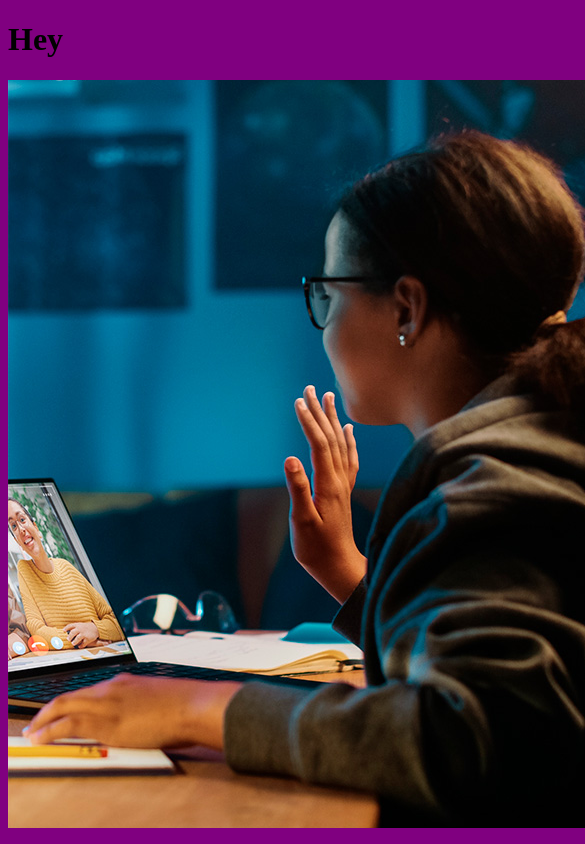
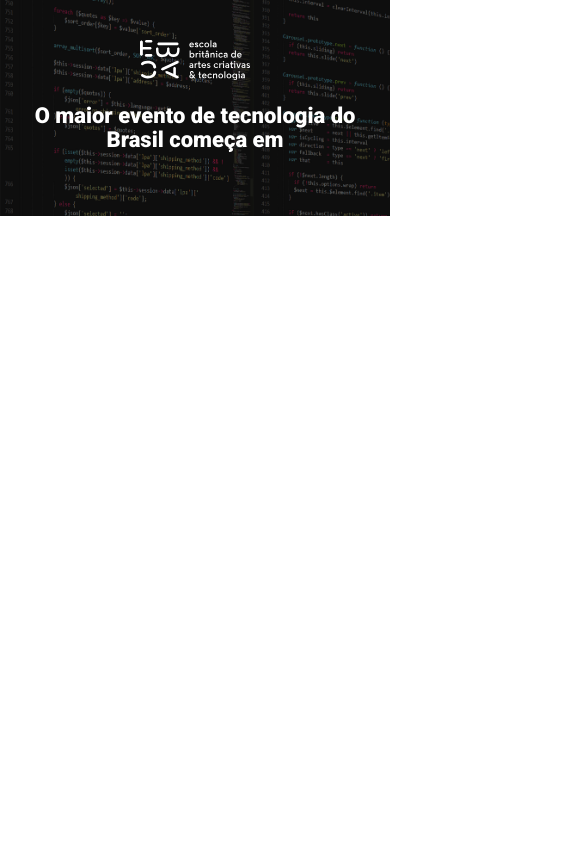
Before and after one commit to ProMenge/Modulo-23-Landing-Fictional, a website built with Parcel: page src/index.html in a window 390 px wide. Shown: the top 844 px of the page, 585 px wide, since content can reach past the window. Built offline with nearby package versions, Linux system fonts and the light colour scheme.

Commit message:
Criação do Hero + responsividade

```diff
--- a/src/index.html
+++ b/src/index.html
@@ -4,14 +4,27 @@
 <head>
     <meta charset="UTF-8">
     <meta name="viewport" content="width=device-width, initial-scale=1.0">
-    <title>Hey</title>
+    <title>Tech talks</title>
+    <link rel="preconnect" href="https://fonts.googleapis.com">
+    <link rel="preconnect" href="https://fonts.gstatic.com" crossorigin>
+    <link
+        href="https://fonts.googleapis.com/css2?family=Roboto:ital,wght@0,100;0,300;0,400;0,500;0,700;0,900;1,100;1,300;1,400;1,500;1,700;1,900&display=swap"
+        rel="stylesheet">
     <link rel="stylesheet" href="styles/main.scss">
+
 </head>
 
 
 <body>
-    <h1>Hey</h1>
-    <img src="./images/backend.png" alt="">
+
+    <header class="hero">
+        <div class="container">
+            <img class="hero__logo" src="./images/ebac_logo.svg" alt="">
+            <p class="hero__text">O maior evento de tecnologia do Brasil começa em </p>
+        </div>
+    </header>
+
+
     <script src="scripts/main.js"></script>
 </body>
 
--- /dev/null
+++ b/src/styles/_hero.scss
@@ -0,0 +1,58 @@
+.hero{
+    padding-top: 64px;
+    padding-bottom: 100px;
+    background-image: url(../images/fundo.png);
+    background-size: cover;
+    background-repeat: no-repeat;
+    position: relative;
+
+    .container{
+
+        position: relative;
+    }
+
+    &::before{
+
+        position: absolute;
+        top: 0;
+        left: 0;
+        width: 100%;
+        height: 100%;
+        background-color: rgba(00, 00, 00, 0.5);
+        content: '';
+    }
+
+    &__text{
+
+        margin-top: 64px;
+        margin-bottom: 64px;
+        font-size: 40px;
+        line-height: 56px;
+        font-weight: 800;
+        color: #ffffff;
+        text-align: center;
+    }
+
+    &__logo{
+
+        margin: 0 auto;
+        height: 80px;
+
+        display: block;
+    }
+
+    @media (max-width: 640px){
+        padding: 40px 0;
+        &__logo{
+
+            height: 40px;
+        }
+
+        &__text{
+
+            font-size: 22px;
+            line-height: 24px;
+            margin: 24px 0;
+        }
+    }
+}
--- a/src/styles/main.scss
+++ b/src/styles/main.scss
@@ -1,4 +1,24 @@
-body {
+@use 'hero';
 
-    background-color: purple;
+* {
+
+    margin: 0;
+    padding: 0;
+    box-sizing: border-box;
+    font-family: Roboto, sans-serif;
 }
+
+.container{
+    max-width: 960px;
+    height: 100%;
+    margin: 0 auto;
+
+    @media (max-width: 640px){
+
+        max-width: 80%;
+    }
+
+    @media (max-width: 1024px){
+        max-width: 90%;
+    }
+}
```
